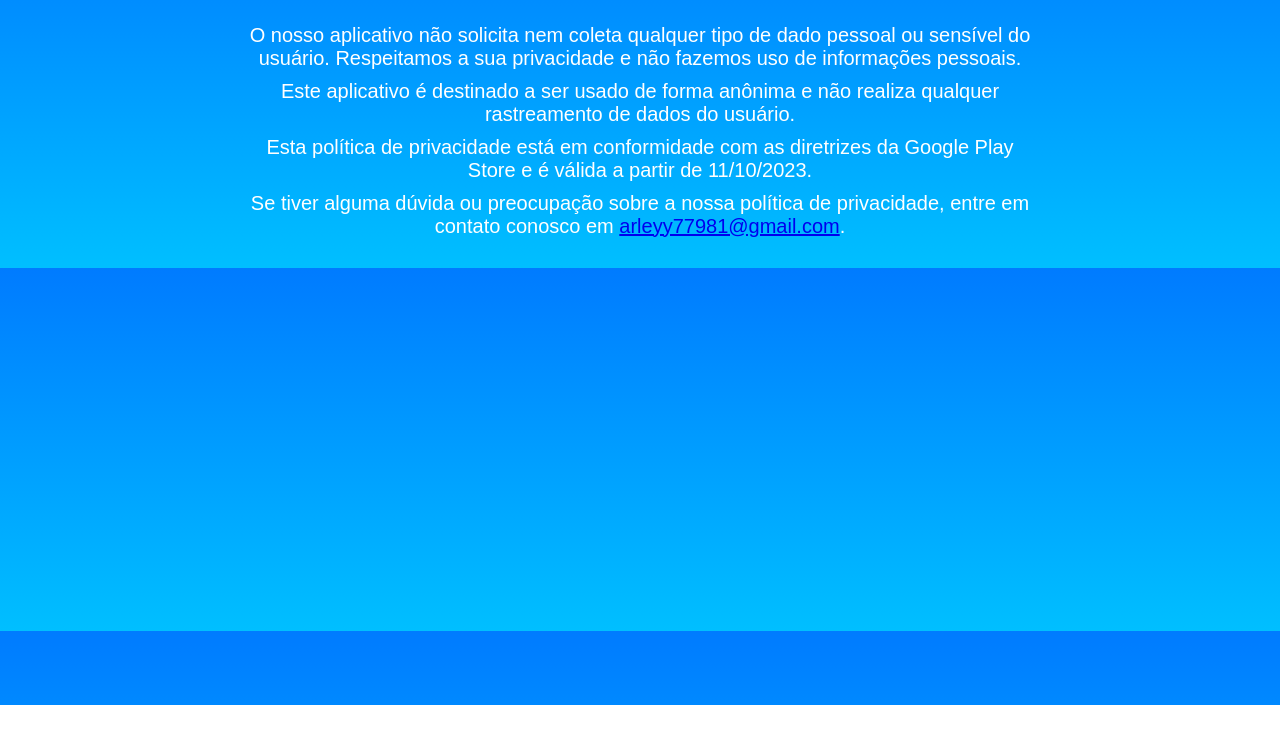
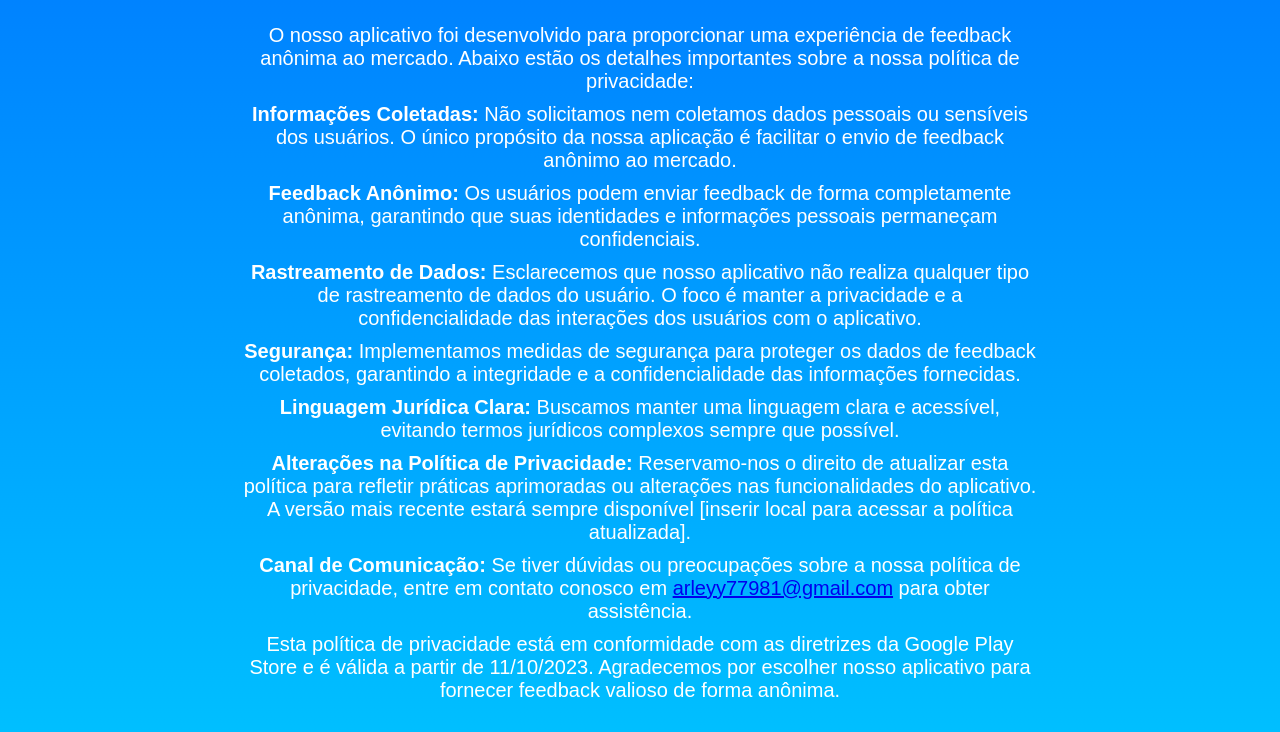
Before and after one commit to Arley-Santiago/informacoessobreoapp, a plain HTML site: page index.html in a window 1280 px wide. Shown: the part 95-827 px from the top of the page. Before the commit the page ends 800 px from the top, so only its background shows below. Drawn offline with Linux system fonts and the light colour scheme.

Commit message:
Update index.html

```diff
--- a/index.html
+++ b/index.html
@@ -26,10 +26,22 @@
 </head>
 <body>
     <h1>Política de Privacidade</h1>
-    <p>O nosso aplicativo não solicita nem coleta qualquer tipo de dado pessoal ou sensível do usuário. Respeitamos a sua privacidade e não fazemos uso de informações pessoais.</p>
-    <p>Este aplicativo é destinado a ser usado de forma anônima e não realiza qualquer rastreamento de dados do usuário.</p>
-    <p>Esta política de privacidade está em conformidade com as diretrizes da Google Play Store e é válida a partir de 11/10/2023.</p>
+    <p>O nosso aplicativo foi desenvolvido para proporcionar uma experiência de feedback anônima ao mercado. Abaixo estão os detalhes importantes sobre a nossa política de privacidade:</p>
 
-    <p>Se tiver alguma dúvida ou preocupação sobre a nossa política de privacidade, entre em contato conosco em <a href="mailto:arleyy77981@gmail.com">arleyy77981@gmail.com</a>.</p>
+    <p><strong>Informações Coletadas:</strong> Não solicitamos nem coletamos dados pessoais ou sensíveis dos usuários. O único propósito da nossa aplicação é facilitar o envio de feedback anônimo ao mercado.</p>
+
+    <p><strong>Feedback Anônimo:</strong> Os usuários podem enviar feedback de forma completamente anônima, garantindo que suas identidades e informações pessoais permaneçam confidenciais.</p>
+
+    <p><strong>Rastreamento de Dados:</strong> Esclarecemos que nosso aplicativo não realiza qualquer tipo de rastreamento de dados do usuário. O foco é manter a privacidade e a confidencialidade das interações dos usuários com o aplicativo.</p>
+
+    <p><strong>Segurança:</strong> Implementamos medidas de segurança para proteger os dados de feedback coletados, garantindo a integridade e a confidencialidade das informações fornecidas.</p>
+
+    <p><strong>Linguagem Jurídica Clara:</strong> Buscamos manter uma linguagem clara e acessível, evitando termos jurídicos complexos sempre que possível.</p>
+
+    <p><strong>Alterações na Política de Privacidade:</strong> Reservamo-nos o direito de atualizar esta política para refletir práticas aprimoradas ou alterações nas funcionalidades do aplicativo. A versão mais recente estará sempre disponível [inserir local para acessar a política atualizada].</p>
+
+    <p><strong>Canal de Comunicação:</strong> Se tiver dúvidas ou preocupações sobre a nossa política de privacidade, entre em contato conosco em <a href="mailto:arleyy77981@gmail.com">arleyy77981@gmail.com</a> para obter assistência.</p>
+
+    <p>Esta política de privacidade está em conformidade com as diretrizes da Google Play Store e é válida a partir de 11/10/2023. Agradecemos por escolher nosso aplicativo para fornecer feedback valioso de forma anônima.</p>
 </body>
 </html>
```
